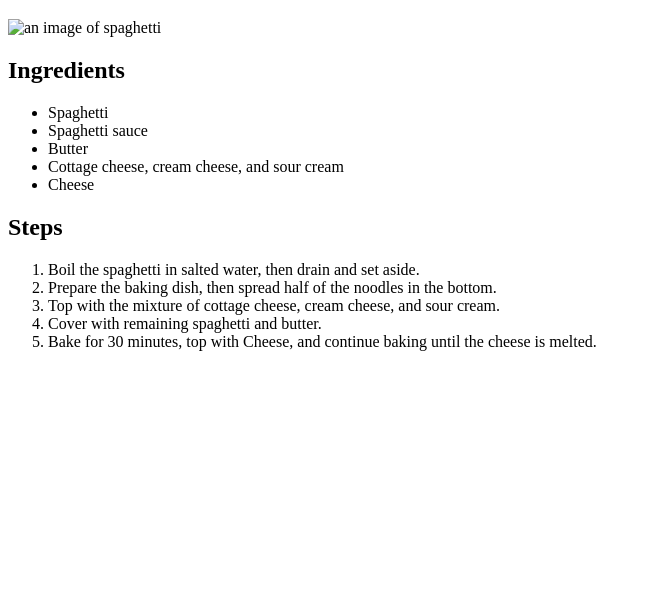
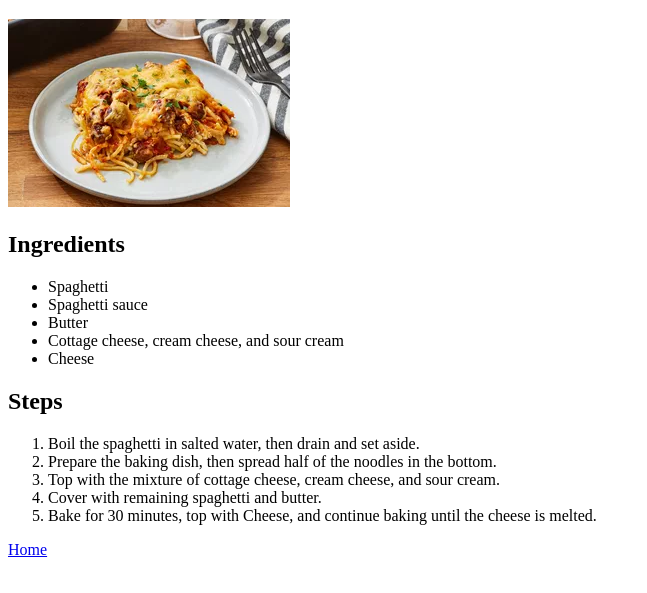
Before and after one commit to TheKrazyKiwi29/odin-recipes, a plain HTML site: page recipies/spaghetti.html in a window 1280 px wide. Shown: the part 61-654 px from the top of the page, without its empty margins (0-647 px from the left). Drawn offline with Linux system fonts and the light colour scheme.

Commit message:
add home for naan and spaghetti

```diff
--- a/recipies/spaghetti.html
+++ b/recipies/spaghetti.html
@@ -7,7 +7,7 @@
 </head>
 <body>
     <h1>Spaghetti</h1>
-    <img src="/.images/spaghetti.png" alt="an image of spaghetti">
+    <img src="images/spaghetti.png" alt="an image of spaghetti">
     <h2>Ingredients</h2>
     <ul>
         <li>Spaghetti</li>
@@ -24,6 +24,6 @@
         <li>Cover with remaining spaghetti and butter. </li>
         <li>Bake for 30 minutes, top with Cheese, and continue baking until the cheese is melted. </li>
     </ol>
-
+    <a href="../index.html">Home</a>
 </body>
 </html>
```
Also changed, not shown: recipies/naan.html (+1 -0 lines).
